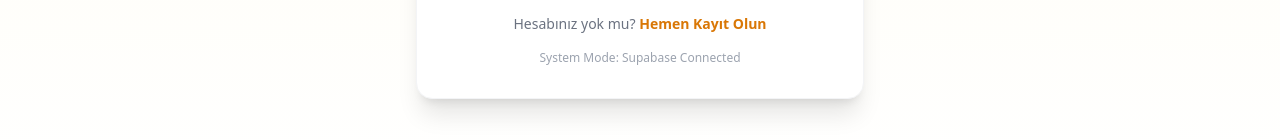
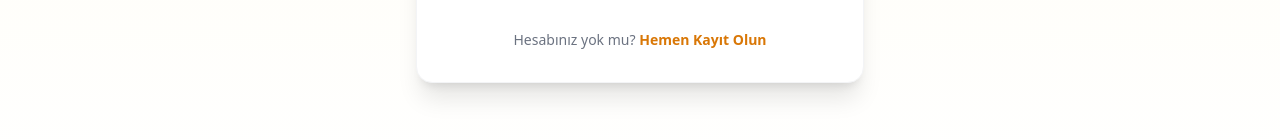
Before and after one commit to ilhancanbatmaz1/ottoman-archives, a React (Vite) app: page /login in a window 1280 px wide. Shown: the part 612-752 px from the top of the page. Built offline with nearby package versions, Linux system fonts and the light colour scheme; no server answers; the database is empty.

Commit message:
Cleanup debug alerts and info

```diff
--- a/src/pages/PricingPage.tsx
+++ b/src/pages/PricingPage.tsx
@@ -46,8 +46,6 @@ export const PricingPage = () => {
             if (paymentPageUrl) {
                 window.location.href = paymentPageUrl;
             } else {
-                // DEBUG: Show what exactly returned
-                alert(`Ödeme Hatası: URL gelmedi.\nSunucu Yanıtı: ${JSON.stringify(data, null, 2)}`);
                 throw new Error('Ödeme sayfası URL\'i alınamadı.');
             }
 
--- a/src/pages/auth/LoginPage.tsx
+++ b/src/pages/auth/LoginPage.tsx
@@ -113,10 +113,7 @@ export const LoginPage = () => {
                         </Link>
                     </div>
 
-                    {/* Debug Info */}
-                    <div className="mt-4 text-center text-xs text-gray-400">
-                        System Mode: {import.meta.env.VITE_SUPABASE_URL ? 'Supabase Connected' : 'Local Storage'}
-                    </div>
+
                 </motion.div>
             </main>
         </div >
```
